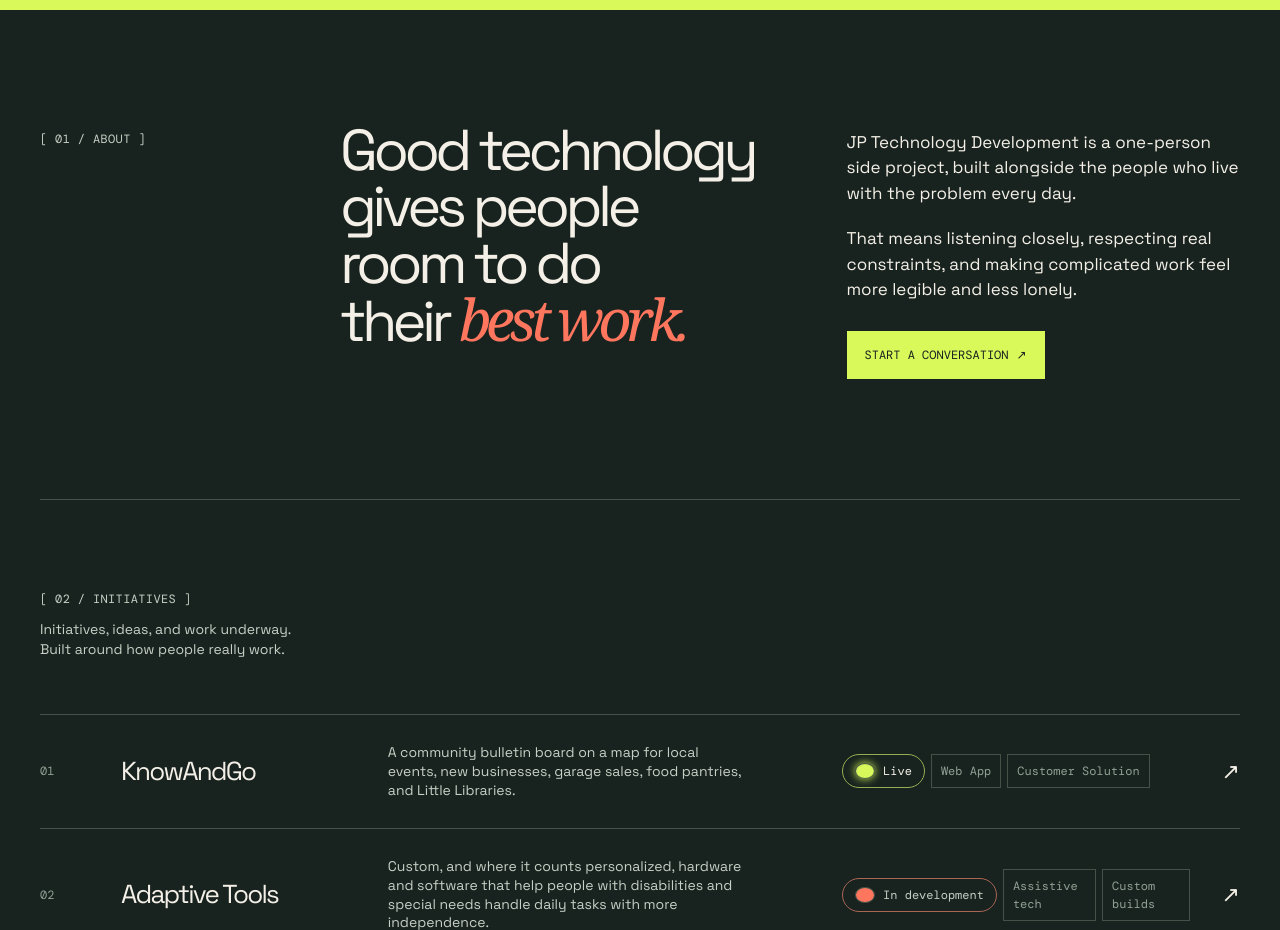
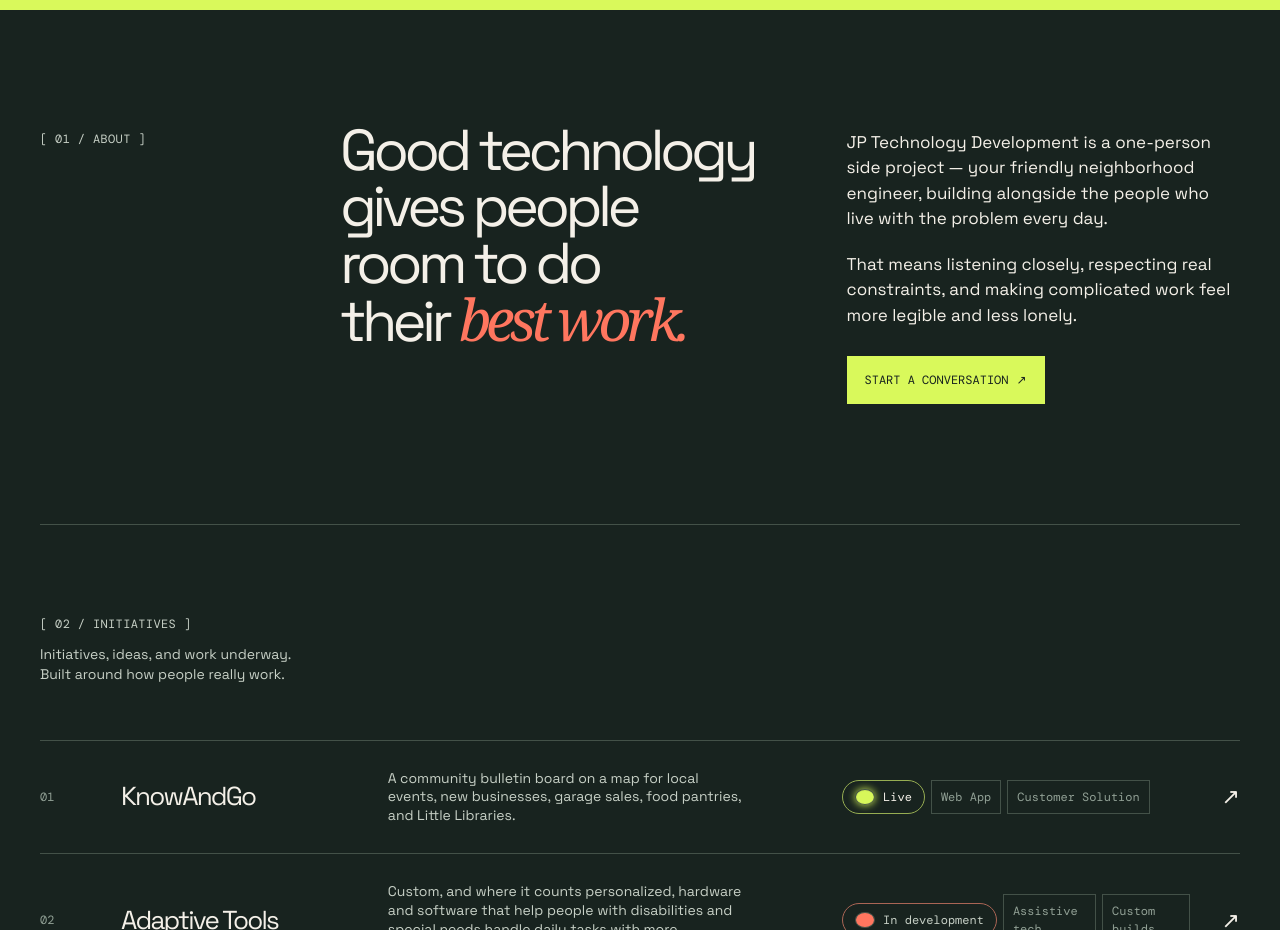
Before and after one commit to jpatrick5402/jptechnology.dev, a Next.js app: page / in a window 1280 px wide. Shown: the part 1060-1990 px from the top of the page. Built offline with nearby package versions, Linux system fonts and the light colour scheme; no server answers; the database is empty.

Commit message:
Add 'your friendly neighborhood engineer' brand line to About section

```diff
--- a/app/page.tsx
+++ b/app/page.tsx
@@ -246,8 +246,8 @@ export default function Home() {
 					</h2>
 					<div className="about-text">
 						<p>
-							JP Technology Development is a one-person side project,
-							built alongside the people who live with the problem every
+							JP Technology Development is a one-person side project — your friendly neighborhood engineer,
+							building alongside the people who live with the problem every
 							day.
 						</p>
 						<p>
```
